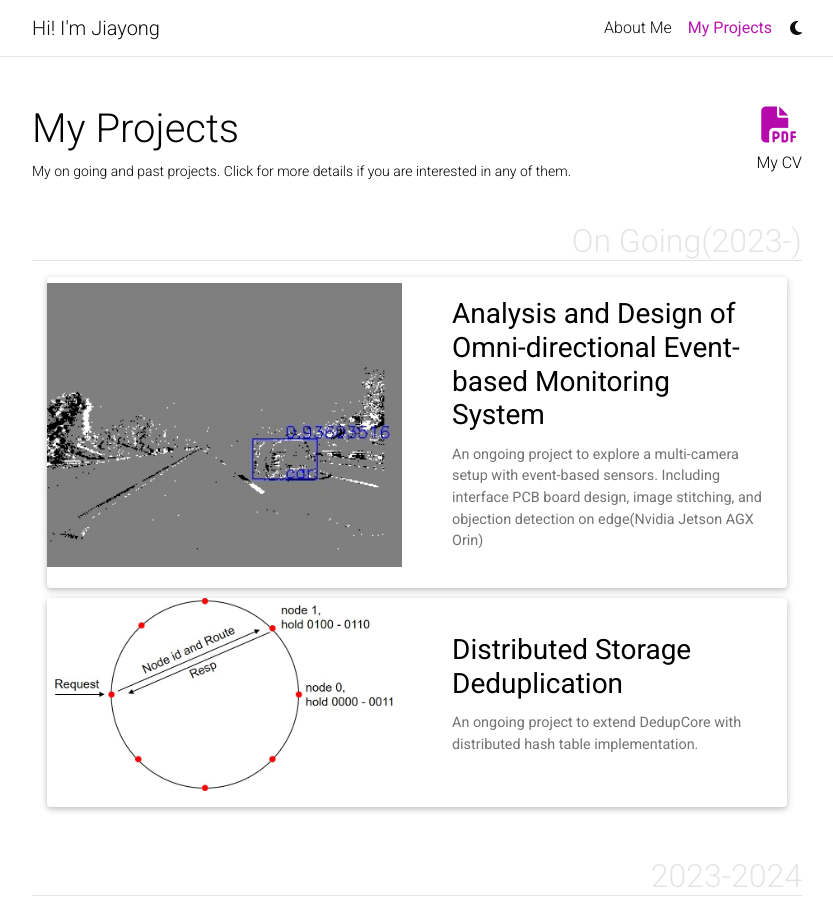
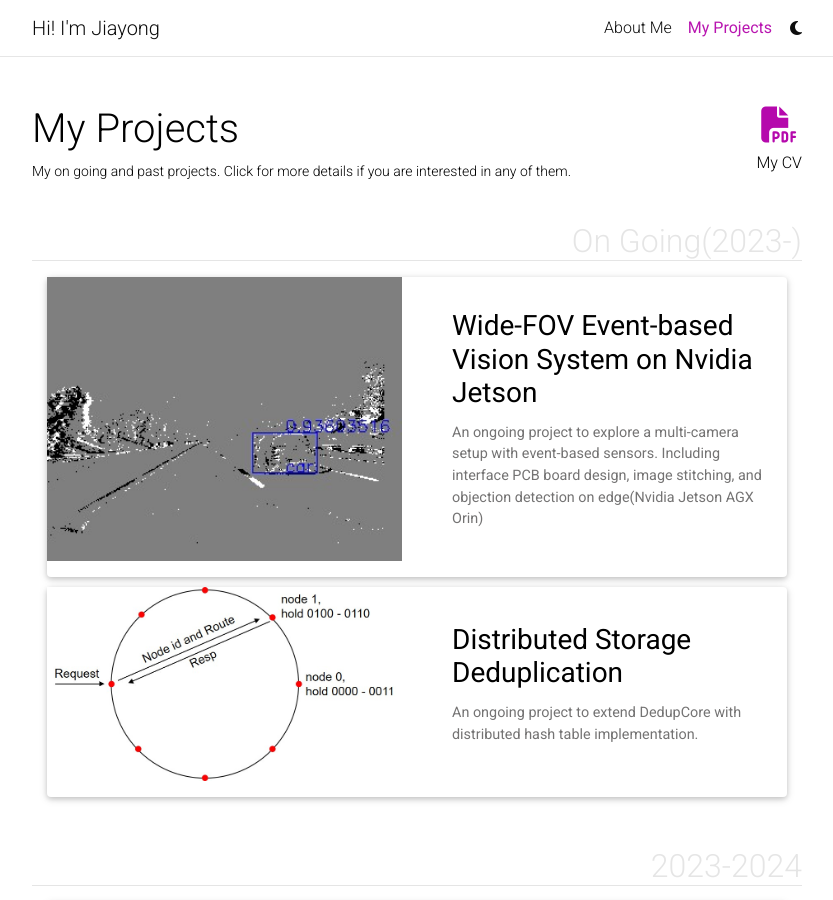
Before and after one commit to jia-yli/jia-yli.github.io, a Jekyll site: the page built from _pages/projects.md, in a window 1280 px wide and 900 px high. Shown: the whole window, without its empty margins (223-1056 px from the left). Built offline with Jekyll 4.4.1, drawn with Linux system fonts in a browser that asks for light colours; full-size pictures stand in for the smaller copies a plugin makes; comment, search, counter and statistics services are not loaded; a style sheet for code colours, icons or effects is not loaded.

Commit message:
Add demo video, update CV

```diff
--- a/_projects/project_8.md
+++ b/_projects/project_8.md
@@ -1,9 +1,23 @@
 ---
 layout: project-detail
-title: Analysis and Design of Omni-directional Event-based Monitoring System
+title: Wide-FOV Event-based Vision System on Nvidia Jetson
 description: An ongoing project to explore a multi-camera setup with event-based sensors. Including interface PCB board design, image stitching, and objection detection on edge(Nvidia Jetson AGX Orin)
 img: assets/img/projects/project_8/temp_thumbnail.jpg
 importance: 8
 category: On Going(2023-)
 ---
 <h3 class="card-title"><span class="font-weight-bold">This is an on-going project, only intermediate results(if any) are shown</span></h3>
+
+<h3 class="card-title"><span class="font-weight-bold">Live Inference Demo on Nvidia Jetson AGX Orin (No Tracker Algorithms for Now)</span></h3>
+
+<div class="row mt-3">
+    <div class="col-sm-6 mt-3 mt-md-0">
+        {% include video.html path="assets/video/17-04-13_15-05-43_244500000_304500000_compressed.mp4" class="img-fluid rounded z-depth-1" controls=true autoplay=true %}
+    </div>
+    <div class="col-sm-6 mt-3 mt-md-0">
+        {% include video.html path="assets/video/17-04-13_15-05-43_2074500000_2134500000_compressed.mp4" class="img-fluid rounded z-depth-1" controls=true autoplay=true %}
+    </div>
+</div>
+<div class="caption">
+    Live Inference Demo on Nvidia Jetson AGX Orin. Confidence Threshold = 0.5, IOU Threshold = 0.4
+</div>
```
Also changed, not shown: _projects/project_7.md (+2 -1 lines), 5 other files.
